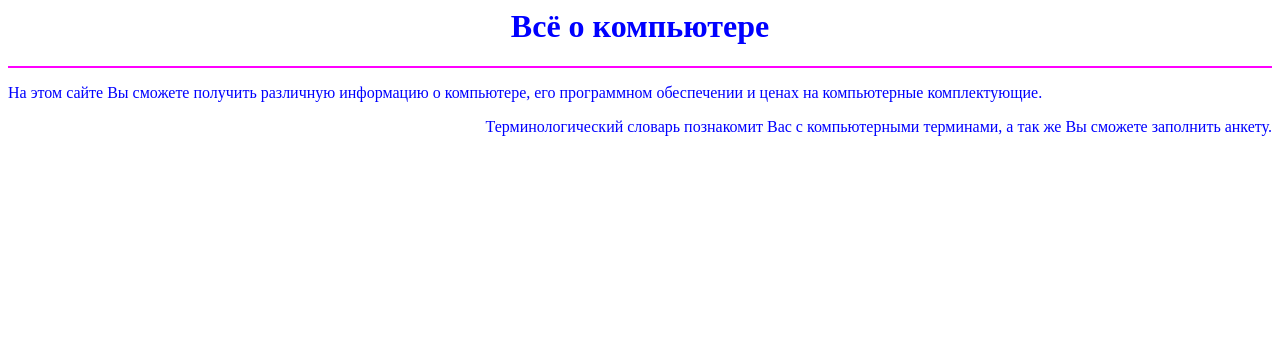
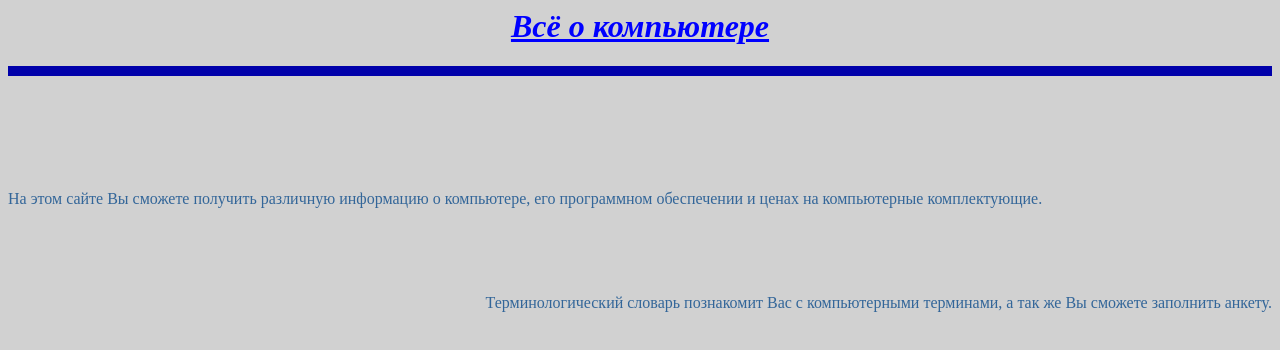
Before and after one commit to Urruguay/Site_computer, a plain HTML site: page index.html in a window 1280 px wide. Drawn offline with Linux system fonts and the light colour scheme.

Commit message:
add3
практическое задание3

```diff
--- a/index.html
+++ b/index.html
@@ -2,12 +2,16 @@
 <head>
 <title> Сайт о компьютерах </title>
 </head>
-<body>
+<body text="#336699" bgcolor="#D1D1D1">
 <font color="#0000ff">
-<h1 align="center">Всё о компьютере</h1>
-<hr color="#ff00ff">
+<h1 align="center">
+<b><i><u>Всё о компьютере</b></i></u></h1>
+</font>
+<hr color="#0000aa" align="center" size="10">
+<br><br><br><br><br>
 <p align="left"> На этом сайте Вы сможете получить различную информацию о компьютере,
  его программном обеспечении и ценах на компьютерные комплектующие.</p>
+ <br><br><br>
 <p align="right"> Терминологический словарь познакомит Вас с компьютерными терминами,
 а так же Вы сможете заполнить анкету. </p>
 </body>
```
